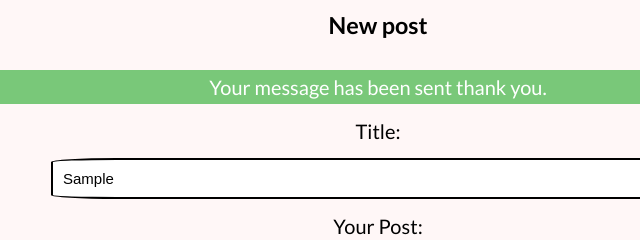
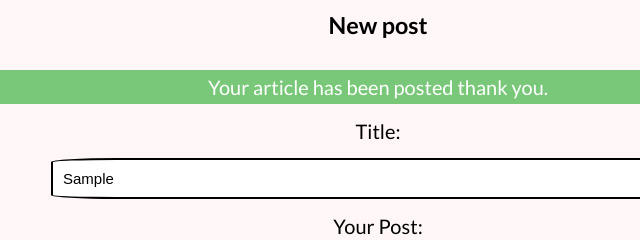
Before and after one commit to bizip/My-brand, a plain HTML site: page UI/html/article.html in a window 1280 px wide. Both pictures are taken after typing "Sample" into the empty fields and a click on the button "Send". Shown: the part 277-517 px from the top of the page, 262-902 px from the left. Drawn offline with Linux system fonts and the light colour scheme; no server answers.

Commit message:
ft(Post article): Post new aricle in firebase
-Connected new article form to firebase
-Displayed a success message once aricle is successfully sent to firebase

[ Done ]

```diff
--- a/UI/html/article.html
+++ b/UI/html/article.html
@@ -13,7 +13,7 @@
     <script src="https://www.gstatic.com/firebasejs/7.19.1/firebase-app.js"></script>
     <script src="https://www.gstatic.com/firebasejs/7.19.1/firebase-auth.js"></script>
     <script src="https://www.gstatic.com/firebasejs/7.19.1/firebase-firestore.js"></script>
-    <!-- <script src="../js/main.js"></script> -->
+    <script src="../js/main.js"></script>
 
 
     <title>New article | Bizimungu pascal</title>
--- a/UI/js/new__blog.js
+++ b/UI/js/new__blog.js
@@ -17,10 +17,17 @@ new_blog_form.addEventListener("submit", (e) => {
     } else {
         let notification = document.querySelector("#error__message");
         notification.classList.add("alert__message");
-        notification.textContent = "Your message has been sent thank you.";
-        setTimeout(() => {
+        notification.textContent = "Your article has been posted thank you.";
+        // //save message into fire base
+        db.collection("articles").add({
+
+            title: new_blog_form.title.value,
+            post: new_blog_form.textarea.value
+        }).then(() => {
             window.location.reload();
-        }, 3000);
+        }).catch((err) => {
+            console.log(err);
+        });
 
 
     }
```
